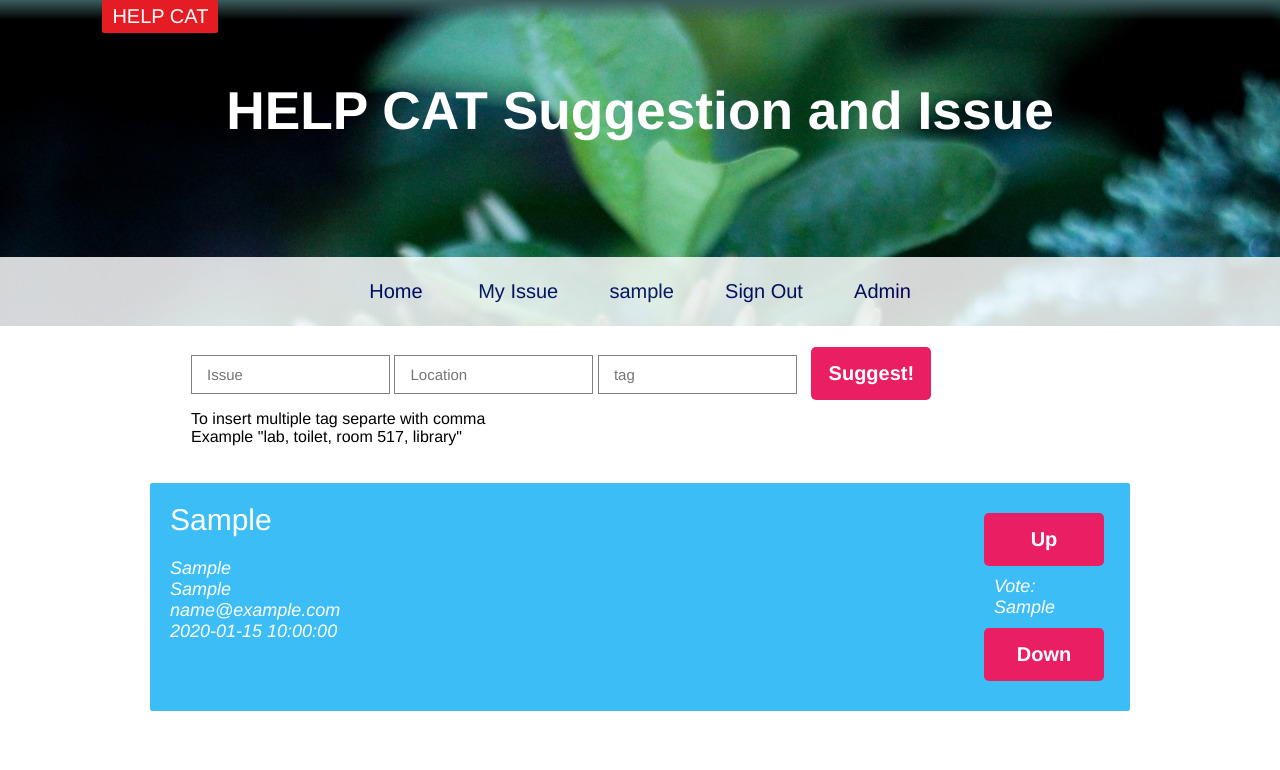
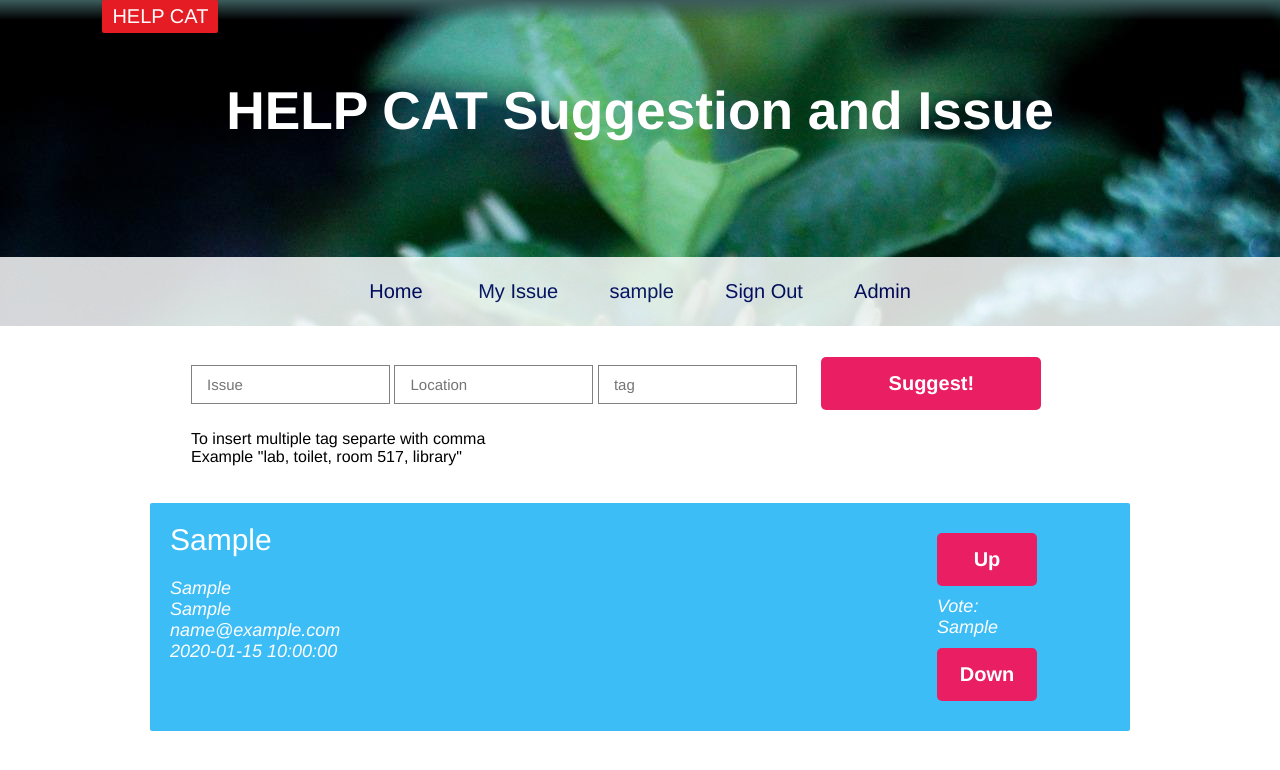
Before and after one commit to joevo2/helpcat, a PHP site: page / in a window 1280 px wide. Shown: the top 770 px of the page. Run offline with PHP 8.4, Linux system fonts and the light colour scheme; the visitor is signed in with stand-in values (Sample User, id 1); tables that the repository leaves empty or names only in its code hold one stand-in row (values such as "Sample post").

Commit message:
fixed css on index.php

```diff
--- a/index.php
+++ b/index.php
@@ -5,41 +5,13 @@
     <link rel='stylesheet' type="text/css" href="style.css">
     <meta name="viewport" content="width=device-width">
     <style>
-     h2 {
-       padding: 2% 5%;
-       font-size: 40px;
-       margin: 0 auto;
-     }
-
-    .email {
-      text-decoration: none;
-      color: white;
-    }
-
-    .delete {
-      vertical-align: top;
-      width: 100px;
-      display: inline-block;
-    }
-
-    .suggestbutton {
-      max-width: 120px;
-      margin: 10px;
-    }
-
-    .box {
-      width: 85%;
-      display: inline-block;
-
-    }
-
     .form {
       margin: 0;
     }
 
     .vote {
       margin: 0 auto;
-      width: 60px;
+      width: 80px;
     }
 
      </style>
@@ -104,14 +76,14 @@
       ?>
           <br>
           </div>
-          <div class='delete'>
+          <div class='deletebox'>
             <form method='post' class="form">
               <input type="hidden" name="id" value="<?php print $row['id']; ?>">
-              <input type="submit" class='suggestbutton' name="up" value="Up">
+              <input type="submit" class='deletebutton' name="up" value="Up">
               <?php
                 print "<div class='vote'>Vote: ".$row['vote']."</div>";
               ?>
-              <input type="submit" class='suggestbutton' name="down" value="Down">
+              <input type="submit" class='deletebutton' name="down" value="Down">
             </form>
           </div>
         </div>
--- a/style.css
+++ b/style.css
@@ -207,6 +207,11 @@ a:visited {
   margin: 0;
 }
 
+.email {
+  text-decoration: none;
+  color: white;
+}
+
 /* responsive */
 @media (max-width: 550px) {
   .heading {
```
